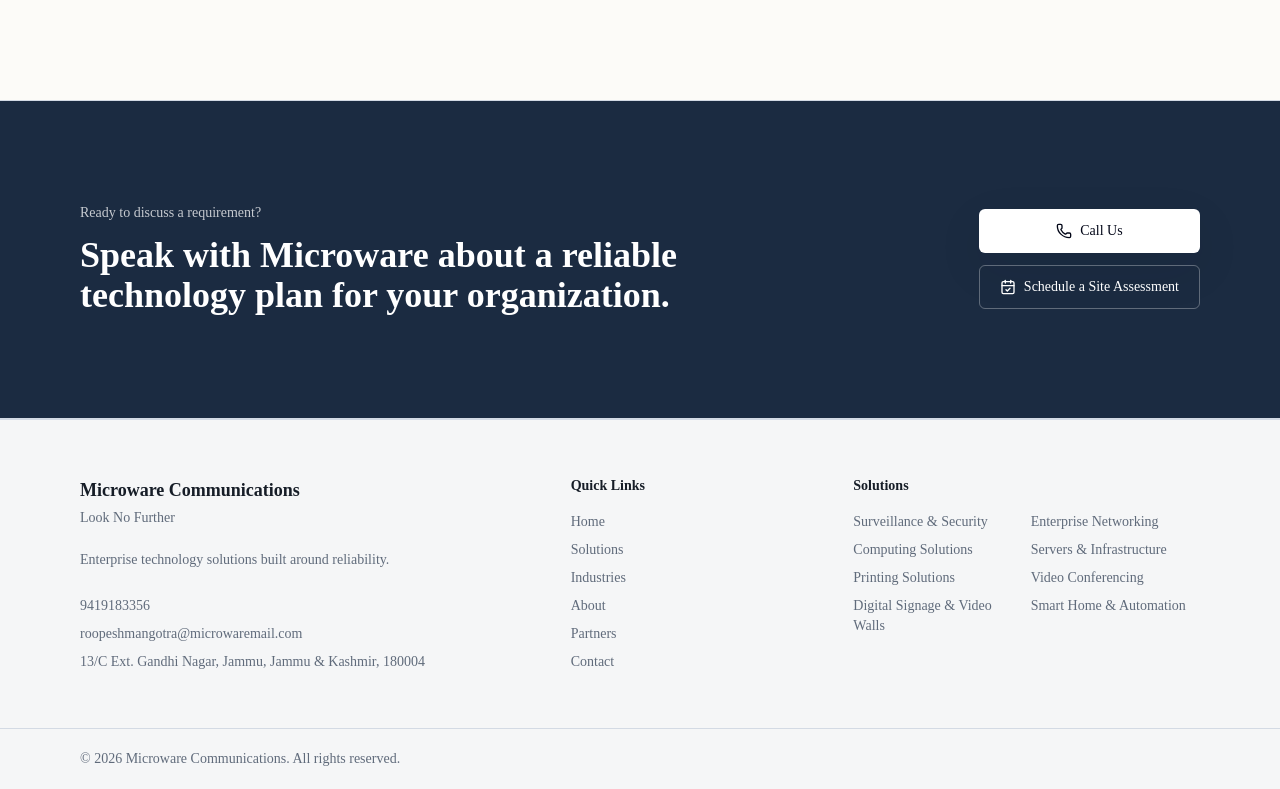
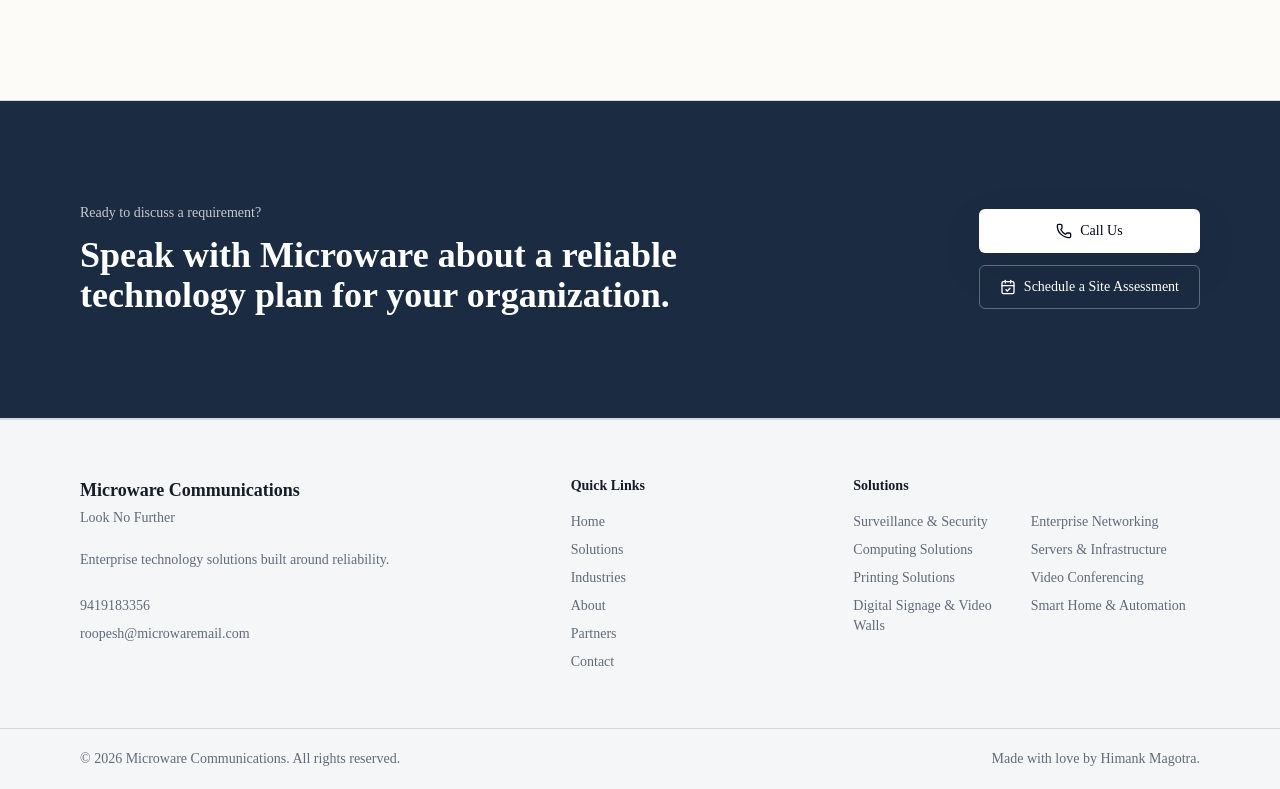
Before and after one commit to himank1m/microcom, a Next.js app: page / in a window 1280 px wide. Shown: the part 4289-5078 px from the top of the page. Built offline with nearby package versions, Linux system fonts and the light colour scheme.

Commit message:
Update footer contact details

```diff
--- a/src/components/layout/Footer.tsx
+++ b/src/components/layout/Footer.tsx
@@ -24,7 +24,6 @@
           <div className="mt-6 space-y-2 text-sm text-muted-foreground">
             <p>{site.phone}</p>
             <p>{site.email}</p>
-            <p>{site.address}</p>
           </div>
         </div>
         <div>
@@ -49,8 +48,9 @@
         </div>
       </div>
       <div className="border-t border-border py-5">
-        <div className="container text-sm text-muted-foreground">
-          &copy; {new Date().getFullYear()} Microware Communications. All rights reserved.
+        <div className="container flex flex-col gap-2 text-sm text-muted-foreground sm:flex-row sm:items-center sm:justify-between">
+          <p>&copy; {new Date().getFullYear()} Microware Communications. All rights reserved.</p>
+          <p>Made with love by Himank Magotra.</p>
         </div>
       </div>
     </footer>
--- a/src/lib/utils.ts
+++ b/src/lib/utils.ts
@@ -9,6 +9,6 @@
   name: "Microware Communications",
   tagline: "Look No Further",
   phone: "9419183356",
-  email: "roopeshmangotra@microwaremail.com",
+  email: "roopesh@microwaremail.com",
   address: "13/C Ext. Gandhi Nagar, Jammu, Jammu & Kashmir, 180004"
 };
```
